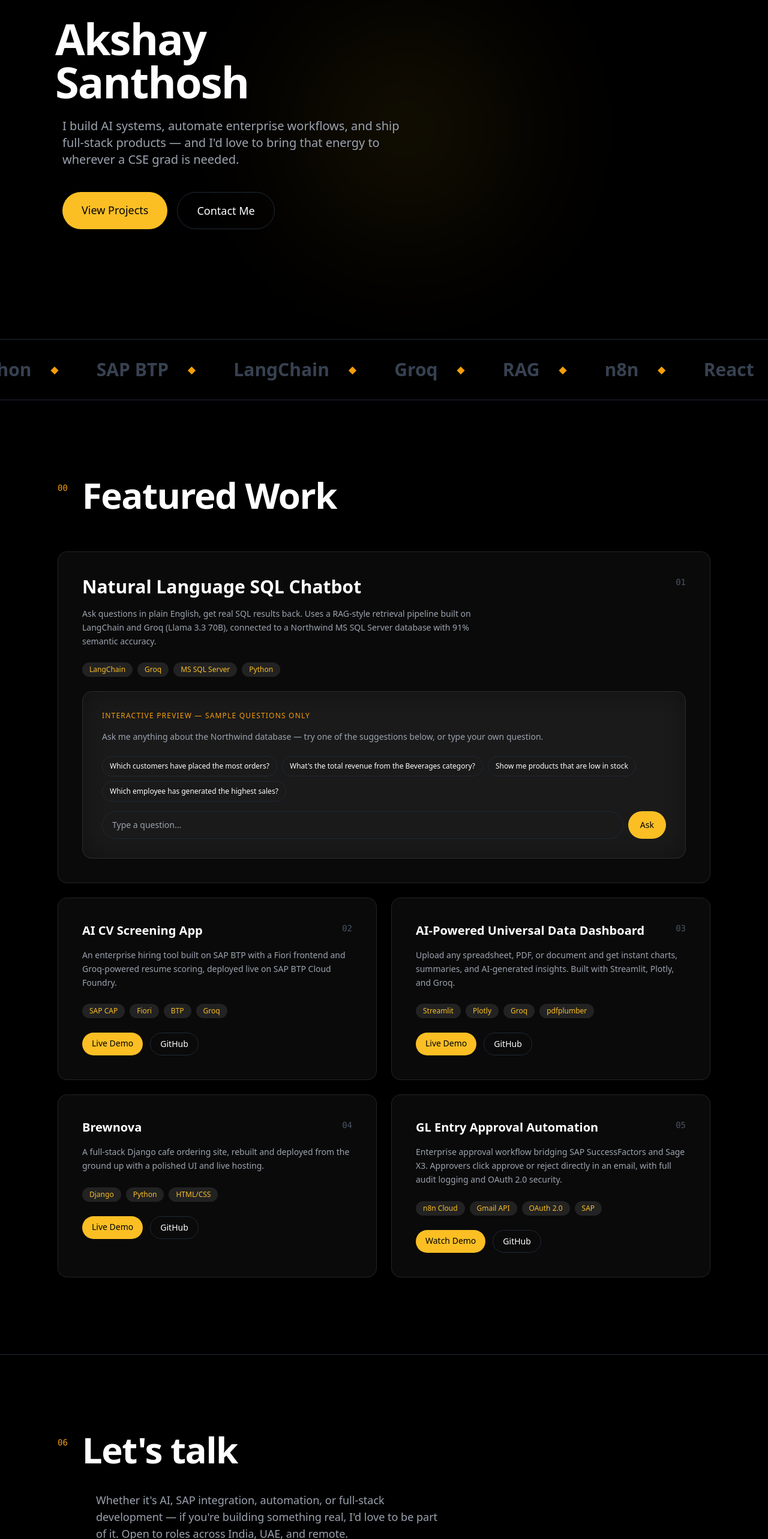
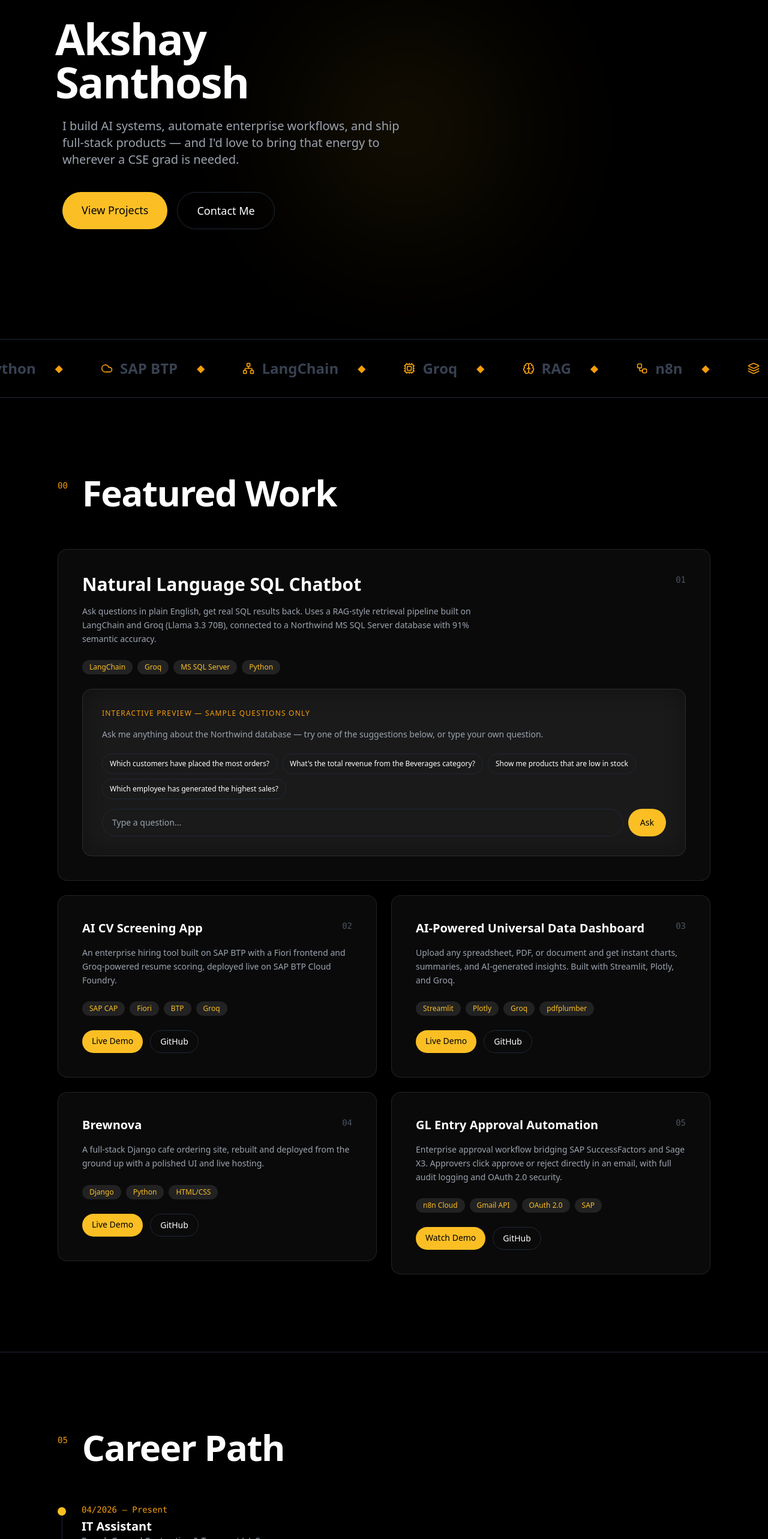
Before and after one commit to akshayy718/akshay-portfolio-site, a React (Vite) app: page / in a window 1280 px wide. Shown: the part 235-2800 px from the top of the page at 60% size. Built offline with nearby package versions, Linux system fonts and the light colour scheme.

Commit message:
Add tech icons, tilt cards, and social links

```diff
--- a/package.json
+++ b/package.json
@@ -11,6 +11,7 @@
   },
   "dependencies": {
     "framer-motion": "^12.40.0",
+    "lucide-react": "^1.21.0",
     "react": "^19.2.6",
     "react-dom": "^19.2.6"
   },
--- a/src/App.jsx
+++ b/src/App.jsx
@@ -1,5 +1,23 @@
 import { motion } from "framer-motion";
-import { useState, useEffect } from "react";
+import { useState, useEffect, useRef } from "react";
+import {
+  Code2,
+  Database,
+  Brain,
+  Cpu,
+  Workflow,
+  Cloud,
+  GitBranch,
+  Smartphone,
+  Layers,
+  Sparkles,
+  Network,
+  Server,
+  MessageCircle,
+  Github,
+  Linkedin,
+  Instagram,
+} from "lucide-react";
 
 const projects = [
   {
@@ -53,7 +71,45 @@ const projects = [
   },
 ];
 
-const tools = ["Python", "SAP BTP", "LangChain", "Groq", "RAG", "n8n", "React", "FastAPI", "LLMs"];
+const tools = [
+  { name: "Python", icon: Code2 },
+  { name: "SAP BTP", icon: Cloud },
+  { name: "LangChain", icon: Network },
+  { name: "Groq", icon: Cpu },
+  { name: "RAG", icon: Brain },
+  { name: "n8n", icon: Workflow },
+  { name: "React", icon: Layers },
+  { name: "FastAPI", icon: Server },
+  { name: "LLMs", icon: Sparkles },
+  { name: "MySQL", icon: Database },
+  { name: "Git", icon: GitBranch },
+  { name: "Android", icon: Smartphone },
+];
+
+const experience = [
+  {
+    period: "04/2026 \u2014 Present",
+    role: "IT Assistant",
+    company: "Ramah General Contracting & Transport L.L.C",
+    description:
+      "Supporting IT operations for a 1,300+ employee UAE infrastructure contractor. Built a proof-of-concept NL-SQL chatbot for operational reporting, and administer Asite for site documentation across active construction projects.",
+    current: true,
+  },
+  {
+    period: "01/2024 \u2014 07/2024",
+    role: "AI Intern",
+    company: "Corizo",
+    description:
+      "Built a Cardiovascular Disease Prediction model using TensorFlow and Scikit-learn, gaining hands-on experience with ML frameworks and iterative model development.",
+  },
+  {
+    period: "2022 \u2014 2024",
+    role: "Full Stack Developer (Freelance)",
+    company: "Quantum Gully",
+    description:
+      "Developed responsive landing pages for multiple businesses, handling end-to-end client communication, design, and delivery.",
+  },
+];
 
 const sampleQueries = [
   {
@@ -163,6 +219,61 @@ function ThemeToggle({ theme, setTheme }) {
         <MoonIcon className="w-5 h-5 text-gray-700" />
       )}
     </button>
+  );
+}
+
+const socialLinks = [
+  {
+    label: "WhatsApp",
+    href: "https://wa.me/918547232697",
+    icon: MessageCircle,
+  },
+  {
+    label: "GitHub",
+    href: "https://github.com/akshayy718",
+    icon: Github,
+  },
+  {
+    label: "LinkedIn",
+    href: "https://www.linkedin.com/in/akshay-santhosh-435499208/",
+    icon: Linkedin,
+  },
+  {
+    label: "Instagram",
+    href: "https://www.instagram.com/_.akshay718",
+    icon: Instagram,
+  },
+];
+
+function TiltCard({ children, className }) {
+  const ref = useRef(null);
+  const [tilt, setTilt] = useState({ x: 0, y: 0 });
+
+  const handleMouseMove = (e) => {
+    const card = ref.current;
+    if (!card) return;
+    const rect = card.getBoundingClientRect();
+    const px = (e.clientX - rect.left) / rect.width - 0.5;
+    const py = (e.clientY - rect.top) / rect.height - 0.5;
+    setTilt({ x: py * -8, y: px * 8 });
+  };
+
+  const handleMouseLeave = () => setTilt({ x: 0, y: 0 });
+
+  return (
+    <div
+      ref={ref}
+      onMouseMove={handleMouseMove}
+      onMouseLeave={handleMouseLeave}
+      style={{
+        transform: `perspective(900px) rotateX(${tilt.x}deg) rotateY(${tilt.y}deg)`,
+        transition: "transform 0.15s ease-out",
+        transformStyle: "preserve-3d",
+      }}
+      className={className}
+    >
+      {children}
+    </div>
   );
 }
 
@@ -380,17 +491,21 @@ function App() {
       {/* TOOLS MARQUEE */}
       <section className={`border-t ${border} py-8 overflow-hidden relative`}>
         <div className="flex whitespace-nowrap animate-marquee">
-          {[...tools, ...tools, ...tools].map((tool, i) => (
+          {[...tools, ...tools, ...tools].map((tool, i) => {
+            const Icon = tool.icon;
+            return (
               <span
                 key={i}
-              className={`text-2xl md:text-3xl font-semibold mx-8 flex items-center gap-8 ${
+                className={`text-xl md:text-2xl font-semibold mx-8 flex items-center gap-3 ${
                   isDark ? "text-gray-700" : "text-gray-300"
                 }`}
               >
-              {tool}
-              <span className="text-amber-500 text-base">&#9670;</span>
+                <Icon className="w-5 h-5 text-amber-500" strokeWidth={2} />
+                {tool.name}
+                <span className="text-amber-500 text-base ml-5">&#9670;</span>
               </span>
-          ))}
+            );
+          })}
         </div>
         <style>{`
           @keyframes marquee {
@@ -426,9 +541,10 @@ function App() {
               whileInView={{ opacity: 1, y: 0 }}
               viewport={{ once: true }}
               transition={{ duration: 0.5, delay: (i % 2) * 0.1 }}
-              className={`relative ${cardBg} backdrop-blur-xl border rounded-2xl p-8 md:p-10 hover:border-amber-400/50 transition group ${
-                project.featured ? "md:col-span-2" : ""
-              }`}
+              className={project.featured ? "md:col-span-2" : ""}
+            >
+            <TiltCard
+              className={`relative ${cardBg} backdrop-blur-xl border rounded-2xl p-8 md:p-10 hover:border-amber-400/50 transition group`}
             >
               <div
                 className="absolute -top-10 -right-10 w-40 h-40 rounded-full opacity-0 group-hover:opacity-20 blur-3xl transition-opacity duration-500 pointer-events-none"
@@ -489,8 +605,59 @@ function App() {
                   </div>
                 )}
               </div>
+            </TiltCard>
             </motion.div>
           ))}
+        </div>
+      </section>
+
+      {/* EXPERIENCE TIMELINE */}
+      <section className={`border-t ${border} py-24 md:py-32 px-6 md:px-16 lg:px-24`}>
+        <div className="flex items-start gap-6 mb-16">
+          <span className="text-amber-500 text-sm font-mono mt-2">05</span>
+          <motion.h2
+            initial={{ opacity: 0, y: 20 }}
+            whileInView={{ opacity: 1, y: 0 }}
+            viewport={{ once: true }}
+            transition={{ duration: 0.6 }}
+            className="text-4xl md:text-6xl font-bold tracking-tight"
+          >
+            Career Path
+          </motion.h2>
+        </div>
+
+        <div className="relative max-w-3xl">
+          <div
+            className={`absolute left-[7px] top-2 bottom-2 w-px ${
+              isDark ? "bg-gray-800" : "bg-gray-300"
+            }`}
+          />
+          <div className="flex flex-col gap-12">
+            {experience.map((job, i) => (
+              <motion.div
+                key={job.role + job.company}
+                initial={{ opacity: 0, x: -20 }}
+                whileInView={{ opacity: 1, x: 0 }}
+                viewport={{ once: true }}
+                transition={{ duration: 0.5, delay: i * 0.1 }}
+                className="relative pl-10"
+              >
+                <div
+                  className={`absolute left-0 top-1.5 w-3.5 h-3.5 rounded-full border-2 ${
+                    job.current
+                      ? "bg-amber-400 border-amber-400"
+                      : `${isDark ? "bg-black" : "bg-white"} border-gray-500`
+                  }`}
+                />
+                <p className="text-amber-500 text-sm font-mono mb-1">{job.period}</p>
+                <h3 className="text-xl font-bold">{job.role}</h3>
+                <p className={`${subtext} text-sm font-medium mb-2`}>{job.company}</p>
+                <p className={`${subtext} text-sm leading-relaxed max-w-xl`}>
+                  {job.description}
+                </p>
+              </motion.div>
+            ))}
+          </div>
         </div>
       </section>
 
@@ -527,6 +694,30 @@ function App() {
         >
           akshaysanthosh718@gmail.com
         </motion.a>
+
+        <motion.div
+          initial={{ opacity: 0, y: 20 }}
+          whileInView={{ opacity: 1, y: 0 }}
+          viewport={{ once: true }}
+          transition={{ duration: 0.6, delay: 0.3 }}
+          className="flex gap-3 mt-8 md:ml-16"
+        >
+          {socialLinks.map((social) => {
+            const Icon = social.icon;
+            return (
+              <a
+                key={social.label}
+                href={social.href}
+                target="_blank"
+                rel="noopener noreferrer"
+                aria-label={social.label}
+                className={`w-12 h-12 rounded-full flex items-center justify-center border ${border} hover:border-amber-400 hover:text-amber-500 transition`}
+              >
+                <Icon className="w-5 h-5" strokeWidth={1.8} />
+              </a>
+            );
+          })}
+        </motion.div>
       </section>
 
       <footer className={`border-t ${border} py-8 px-6 text-center text-sm ${isDark ? "text-gray-600" : "text-gray-400"}`}>
```
Also changed, not shown: 1 other file (tests, documents, lock files or other folders). Lines whose indentation alone changed are shown as unchanged.
